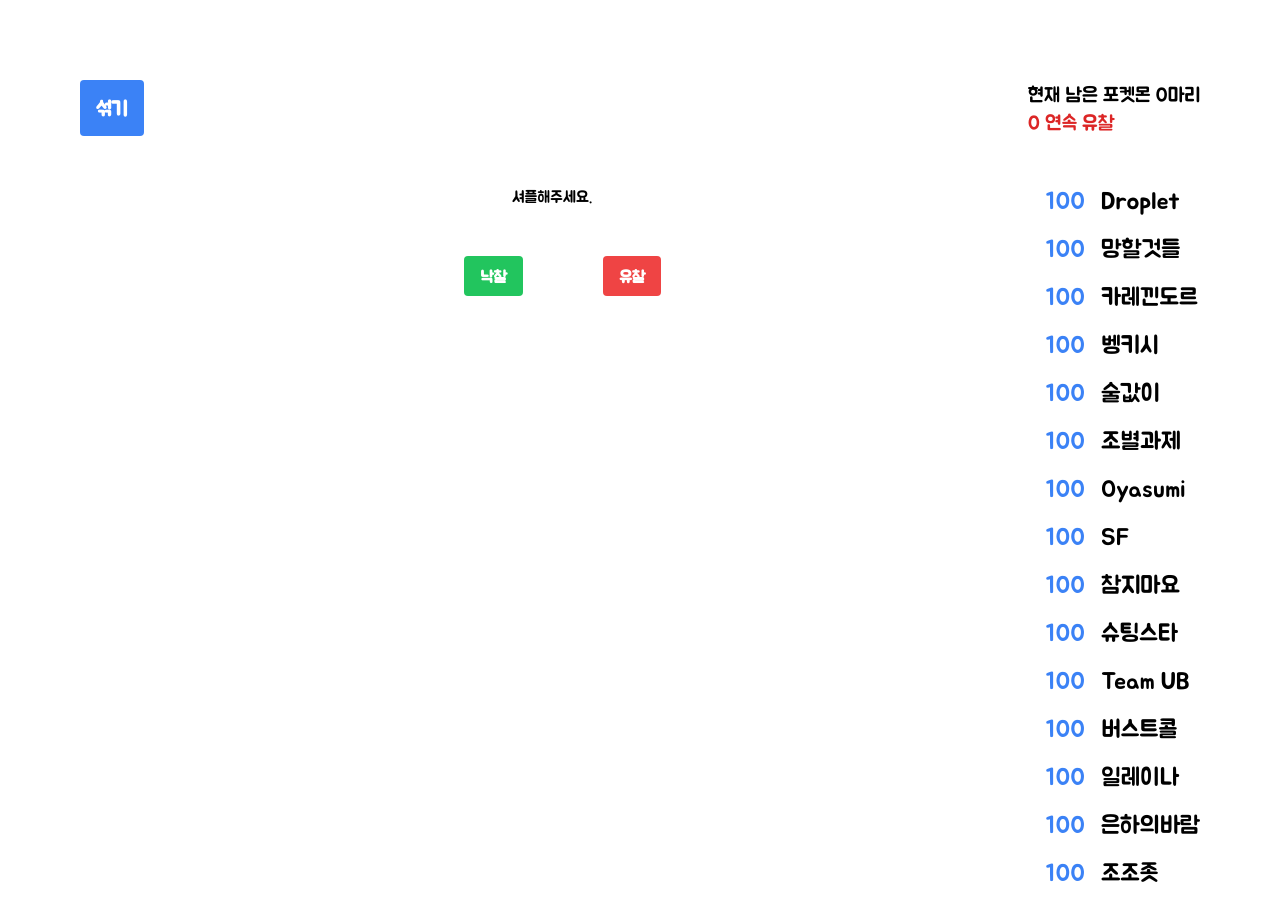
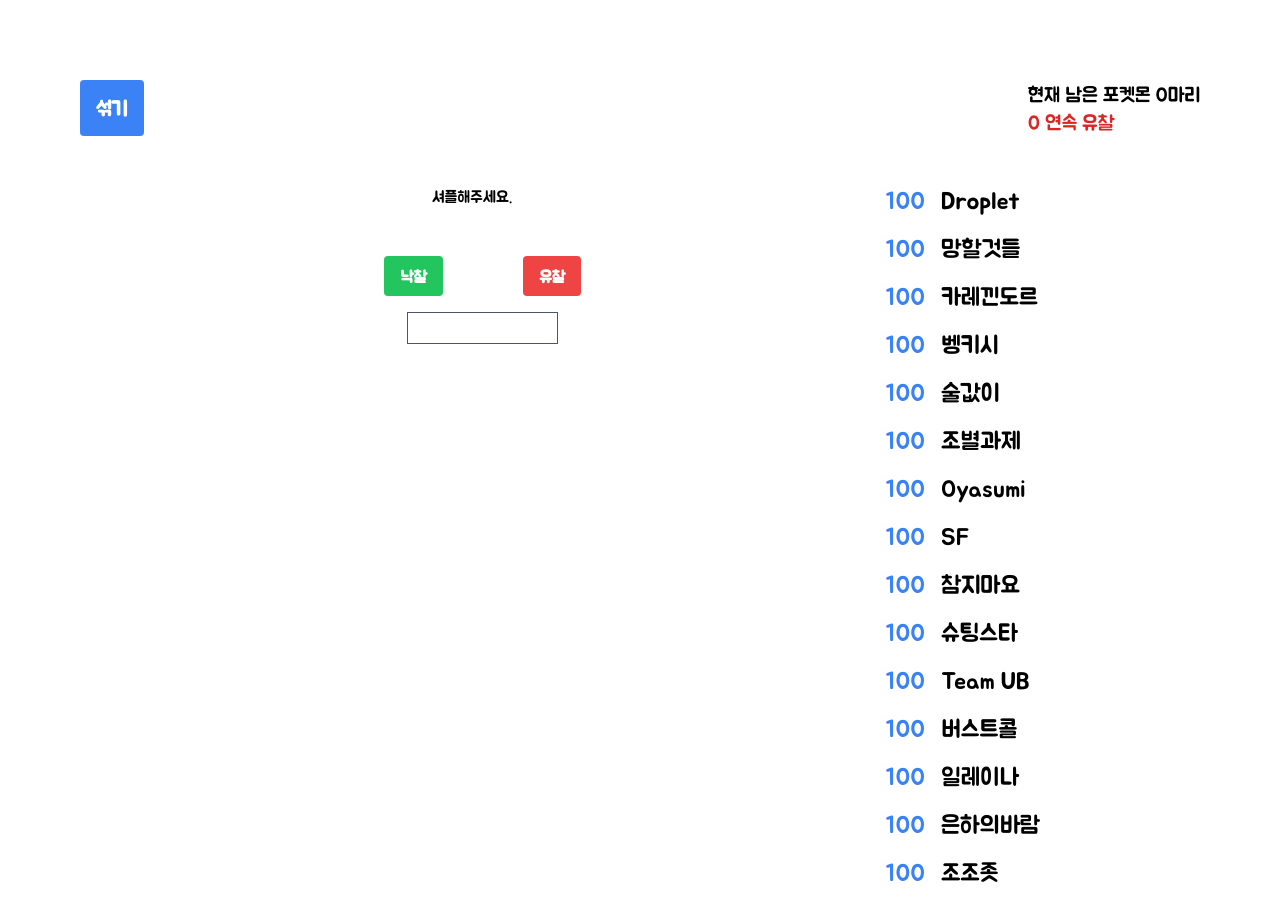
Before and after one commit to hanwool95/pokemon_unite_random, a Next.js app: page /nuzlocke in a window 1280 px wide. Shown: the top 920 px of the page. Built offline with nearby package versions, Linux system fonts and the light colour scheme.

Commit message:
FEATURE: response the bit of pokemon

```diff
--- a/components/cards/index.tsx
+++ b/components/cards/index.tsx
@@ -69,10 +69,16 @@ const Cards: React.FC<CardsProps> = ({ teams }) => {
   const [currentIndex, setCurrentIndex] = useState(0);
   const [failRow, setFailRow] = useState(0);
   const [teamsStatus, setTeamsStatus] = useState<Team[]>([]);
+  const [selectedTeamIndex, setSelectedTeamIndex] = useState(0);
+  const [currentBid, setCurrentBid] = useState<number>();
 
   useEffect(() => {
     const initTeamStatus: Team[] = teams.map((name) => {
-      return { name, point: 100, currentPokemon: [] };
+      return {
+        name,
+        point: 100,
+        currentPokemon: [],
+      };
     });
     setTeamsStatus(initTeamStatus);
   }, []);
@@ -116,11 +122,23 @@ const Cards: React.FC<CardsProps> = ({ teams }) => {
   }, [currentIndex, mainCards]);
 
   const successBidButtonCallback = useCallback(() => {
+    setTeamsStatus((prev) => {
+      const newTeams = [...prev];
+      newTeams[selectedTeamIndex] = {
+        ...newTeams[selectedTeamIndex],
+        currentPokemon: [
+          ...newTeams[selectedTeamIndex].currentPokemon,
+          mainCards[currentIndex],
+        ],
+        point: newTeams[selectedTeamIndex].point - (currentBid as number),
+      };
+      return newTeams;
+    });
     setMainCards((prevCards) =>
       prevCards.filter((_, index) => index !== currentIndex)
     );
     setFailRow(0);
-  }, [currentIndex]);
+  }, [currentIndex, mainCards, currentBid]);
 
   const failBidButtonCallback = useCallback(() => {
     setCurrentIndex((prevIndex) => {
@@ -162,6 +180,16 @@ const Cards: React.FC<CardsProps> = ({ teams }) => {
               {"유찰"}
             </button>
           </div>
+          <div className="flex">
+            <input
+              className="mt-4 mx-auto border border-gray-600 text-center h-8"
+              type="number"
+              value={currentBid}
+              onChange={(event) => {
+                setCurrentBid(Number(event.target.value));
+              }}
+            ></input>
+          </div>
         </div>
         <div>
           <Teams teams={teamsStatus} />
--- a/components/teams/index.tsx
+++ b/components/teams/index.tsx
@@ -1,8 +1,9 @@
+import Image from "next/image";
 import { Team } from "../cards";
 
 const Teams = ({ teams }: { teams: Team[] }) => {
   return (
-    <div className="ml-auto mt-10">
+    <div className="ml-auto mr-32 mt-10">
       {teams.map((team, index) => {
         return (
           <div className="flex text-2xl py-2" key={index}>
@@ -10,6 +11,21 @@ const Teams = ({ teams }: { teams: Team[] }) => {
               {team.point}
             </p>
             <p className="ml-4">{team.name}</p>
+            <div className="ml-8 flex">
+              {team.currentPokemon.map((pokemonUrl, urlIndex) => {
+                return (
+                  <Image
+                    className="mx-0.5"
+                    key={index.toString() + urlIndex.toString()}
+                    src={pokemonUrl}
+                    alt={pokemonUrl}
+                    width={50}
+                    height={50}
+                    unoptimized
+                  />
+                );
+              })}
+            </div>
           </div>
         );
       })}
```
